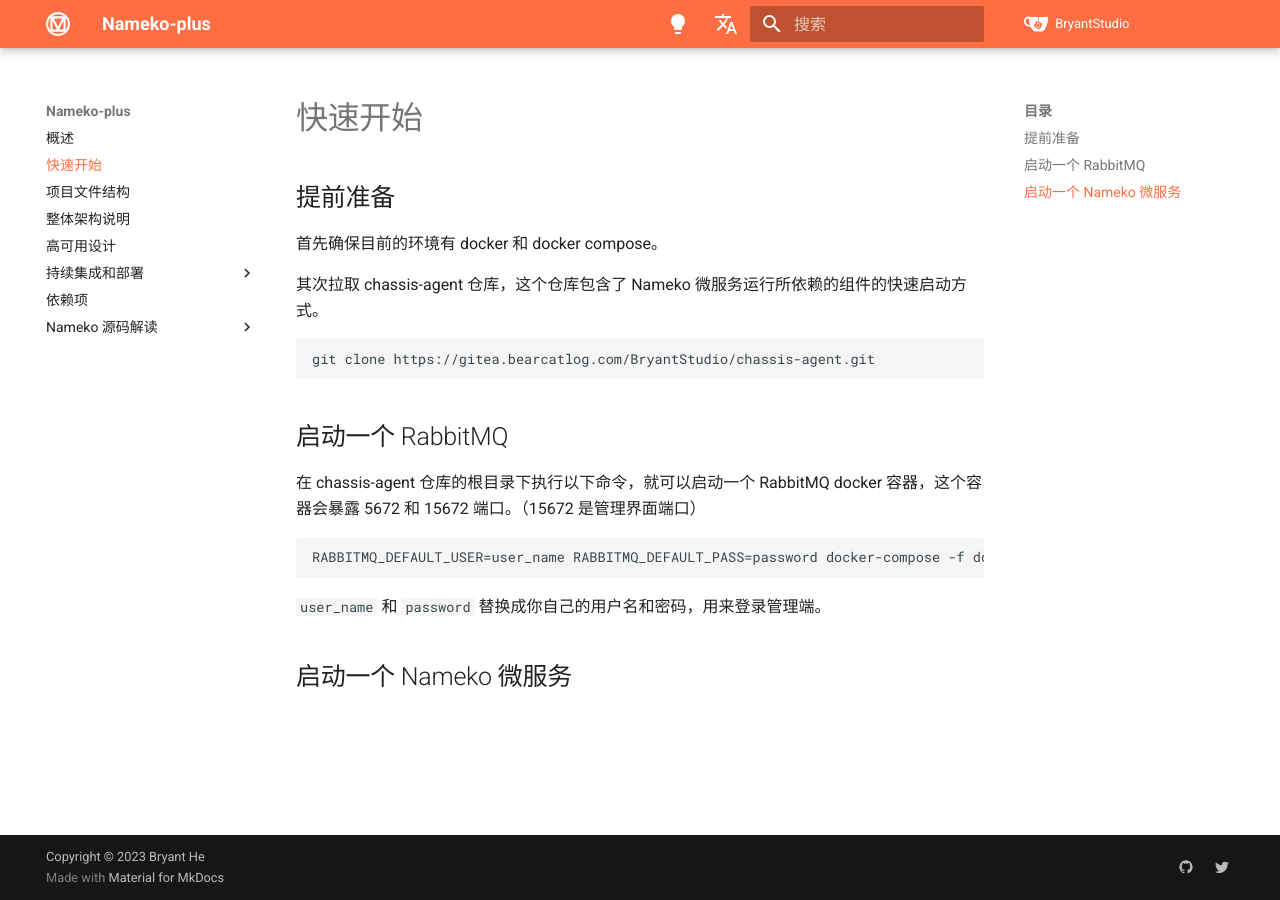
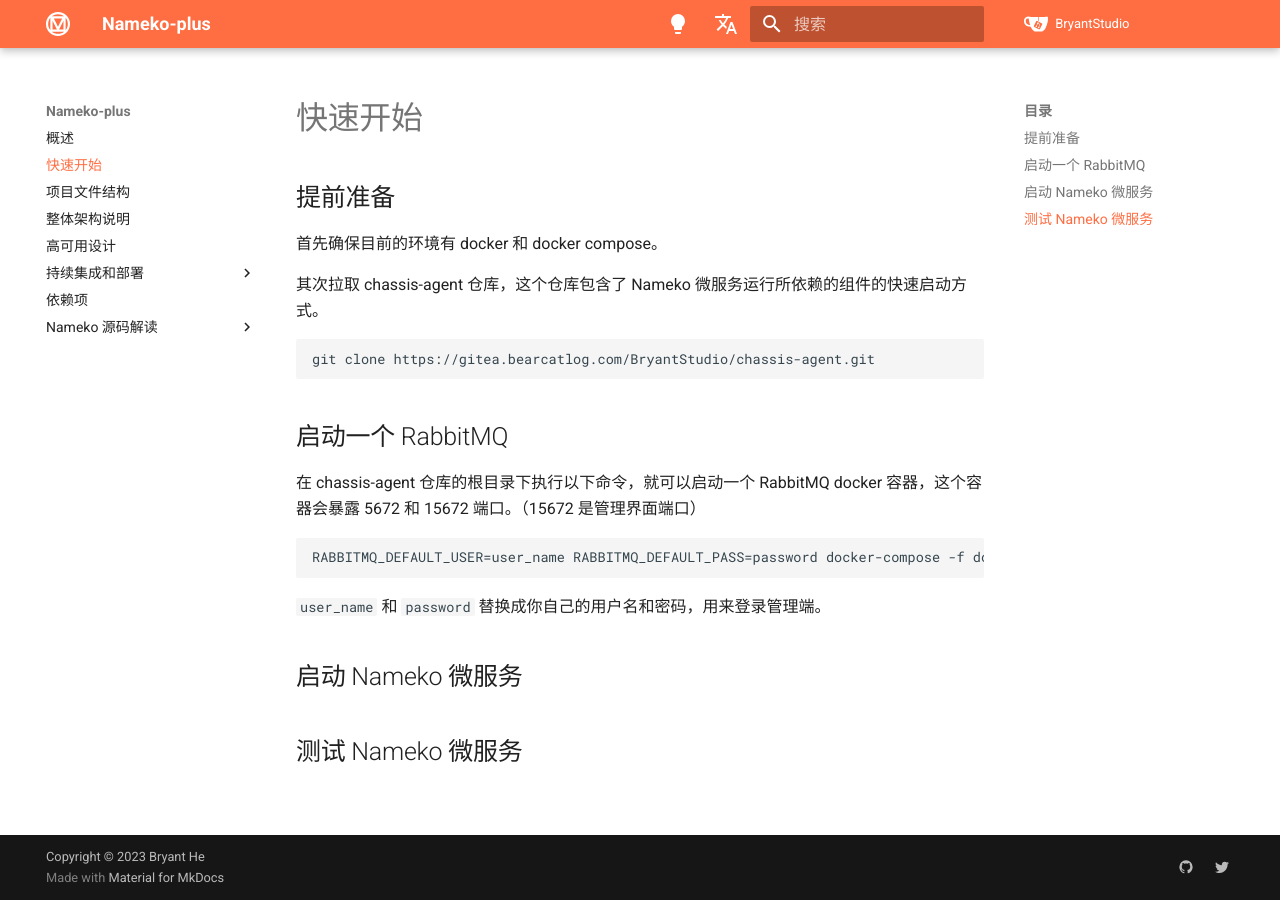
Before and after one commit to Bryanthelol/nameko-plus-doc, an MkDocs documentation site: the page built from docs/快速开始.md, in a window 1280 px wide. Built offline with MkDocs 1.6.1 and Material for MkDocs 9.7.7, drawn with Linux system fonts in a browser that asks for light colours.

Commit message:
update doc

```diff
--- a/docs/快速开始.md
+++ b/docs/快速开始.md
@@ -25,4 +25,7 @@
 
 `user_name` 和 `password` 替换成你自己的用户名和密码，用来登录管理端。
 
-## 启动一个 Nameko 微服务
+## 启动 Nameko 微服务
+
+
+## 测试 Nameko 微服务
```
